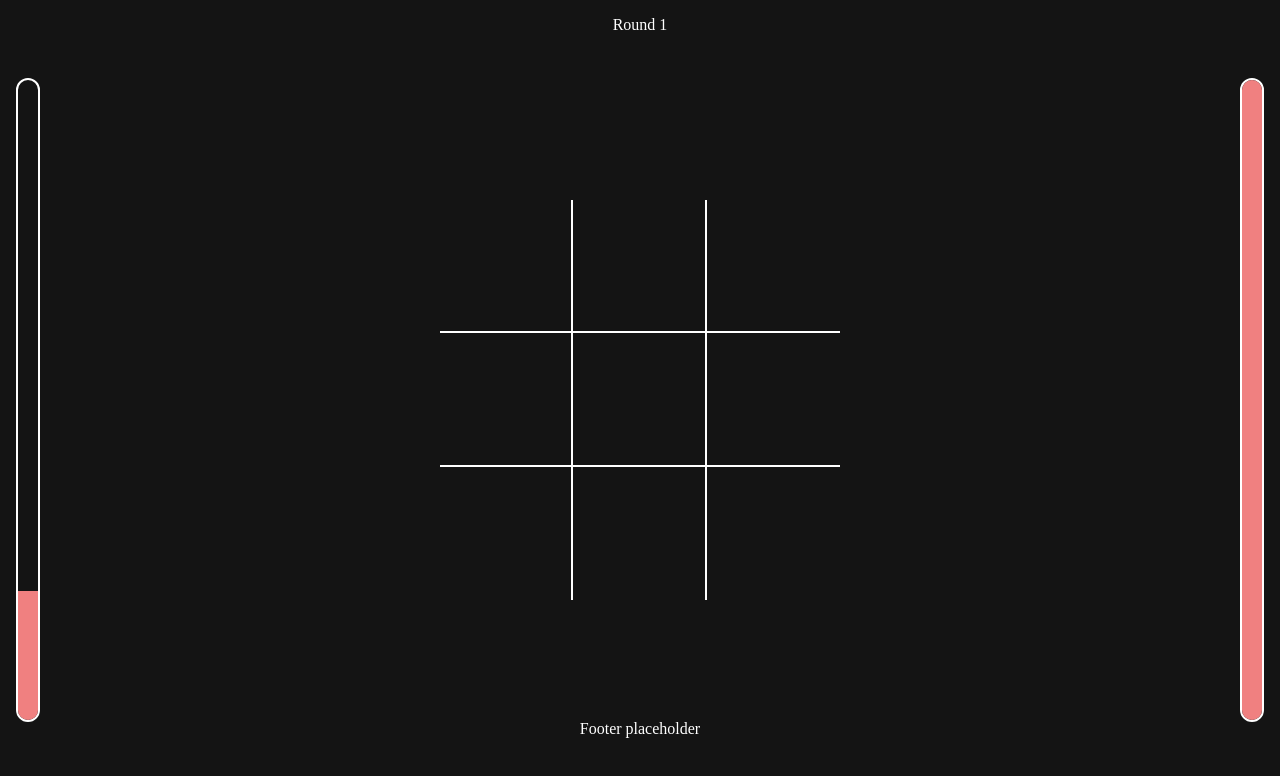
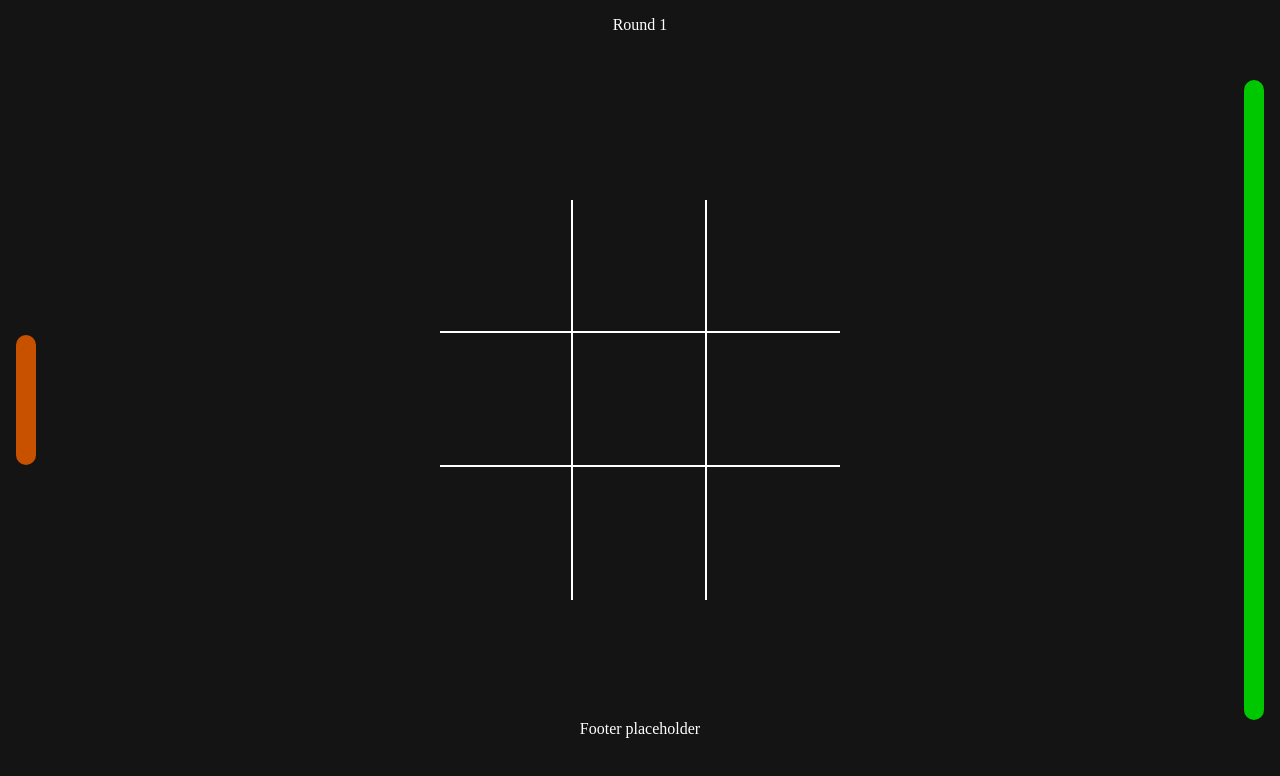
Before and after one commit to gvnlm/infinite-tic-tac-toe, a React (Vite) app in the folder frontend/: page / in a window 1280 px wide. Shown: the top 776 px of the page. Built offline with nearby package versions, Linux system fonts and the light colour scheme.

Commit message:
Change countdown bar styling

```diff
--- a/frontend/components/CountdownBar.jsx
+++ b/frontend/components/CountdownBar.jsx
@@ -1,9 +1,25 @@
 import '../styles/CountdownBar.css';
 
 const CountdownBar = ({ remainingPercent }) => {
+  const getColour = () => {
+    let r = 200;
+    let g = 200;
+
+    if (remainingPercent > 50) {
+      r *= 2 * (1 - remainingPercent / 100);
+    } else {
+      g *= 2 * (remainingPercent / 100);
+    }
+
+    return `rgb(${r}, ${g}, 0)`;
+  };
+
   return (
     <div className="countdown-bar">
-      <div className="remaining" style={{ height: `${remainingPercent}%` }}></div>
+      <div
+        className="remaining"
+        style={{ height: `${remainingPercent}%`, backgroundColor: getColour() }}
+      ></div>
     </div>
   );
 };
--- a/frontend/styles/CountdownBar.css
+++ b/frontend/styles/CountdownBar.css
@@ -1,15 +1,14 @@
 .countdown-bar {
   width: 20px;
   height: 100%;
-  border: 2px solid white;
   border-radius: 20px;
   display: flex;
-  align-items: flex-end;
+  align-items: center;
   justify-content: center;
-  overflow: hidden;
 }
 
 .countdown-bar .remaining {
   width: inherit;
+  border-radius: inherit;
   background-color: lightcoral;
 }
```
